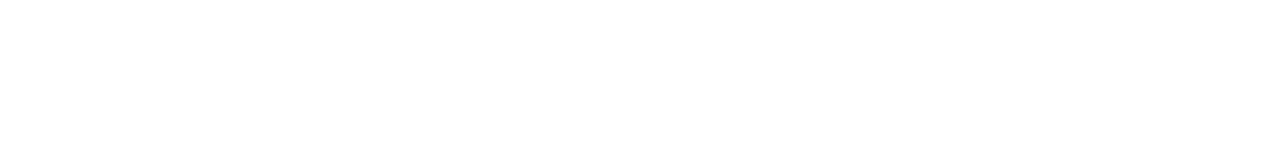
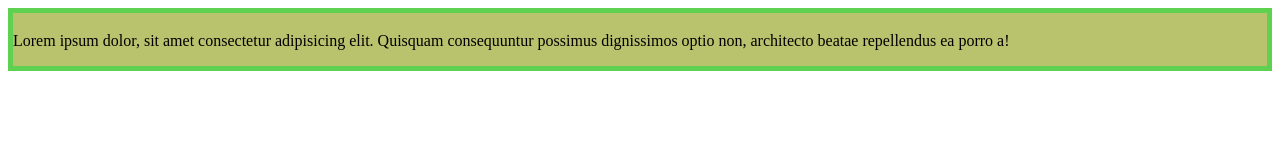
Before and after one commit to mr-codeo/gitadd, a plain HTML site: page index.html in a window 1280 px wide. Drawn offline with Linux system fonts and the light colour scheme.

Commit message:
css linkup and some style add

```diff
--- a/index.html
+++ b/index.html
@@ -3,9 +3,13 @@
 <head>
     <meta charset="UTF-8">
     <meta name="viewport" content="width=device-width, initial-scale=1.0">
+    <link rel="stylesheet" href="style.css">
     <title>Git Add</title>
 </head>
 <body>
-
+    <div class="main">
+        <h3 class="head"></h3>
+        <p class="cont">Lorem ipsum dolor, sit amet consectetur adipisicing elit. Quisquam consequuntur possimus dignissimos optio non, architecto beatae repellendus ea porro a!</p>
+    </div>
 </body>
 </html>
--- a/style.css
+++ b/style.css
@@ -0,0 +1,4 @@
+.main{
+    background-color: rgb(185, 194, 109);
+    border: 5px solid rgb(95, 209, 80);
+}
```
